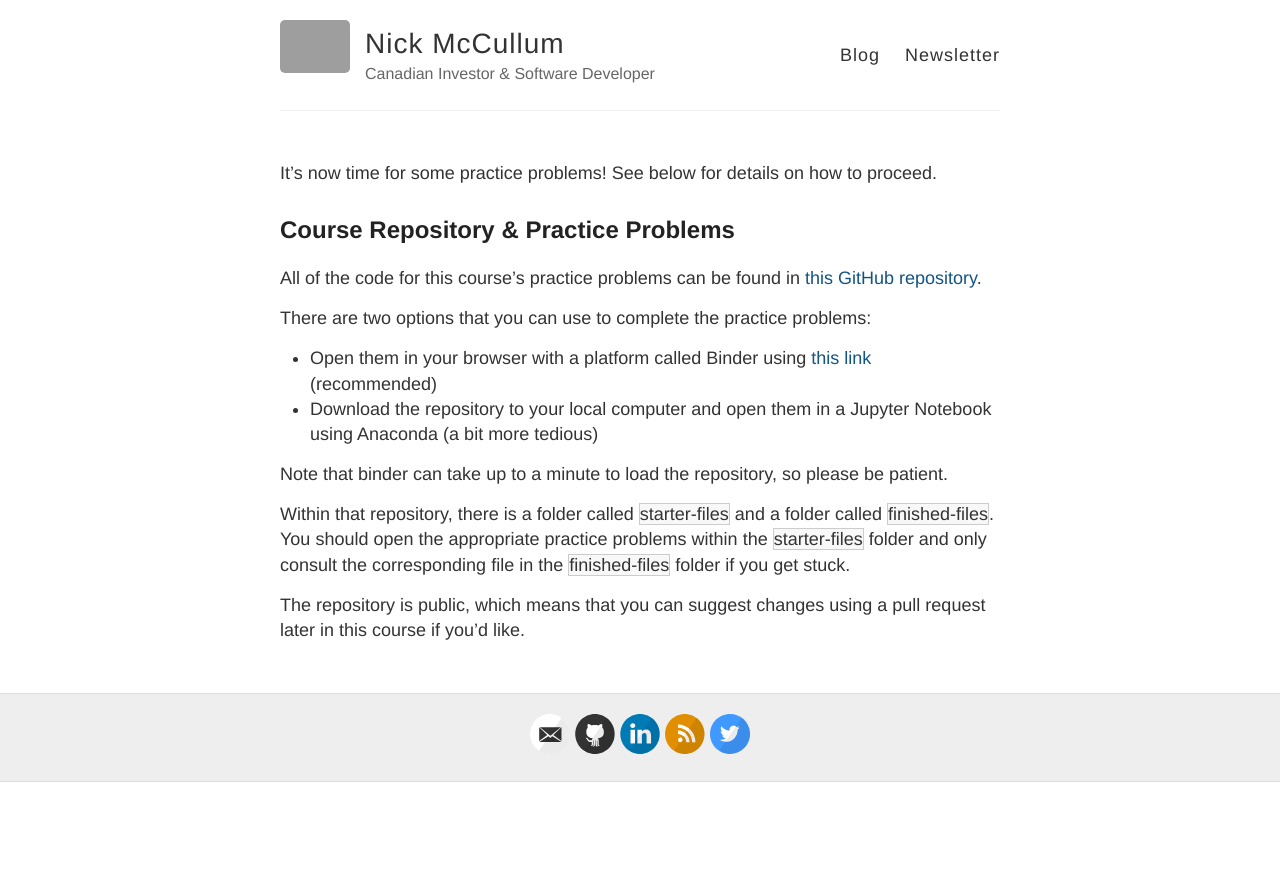
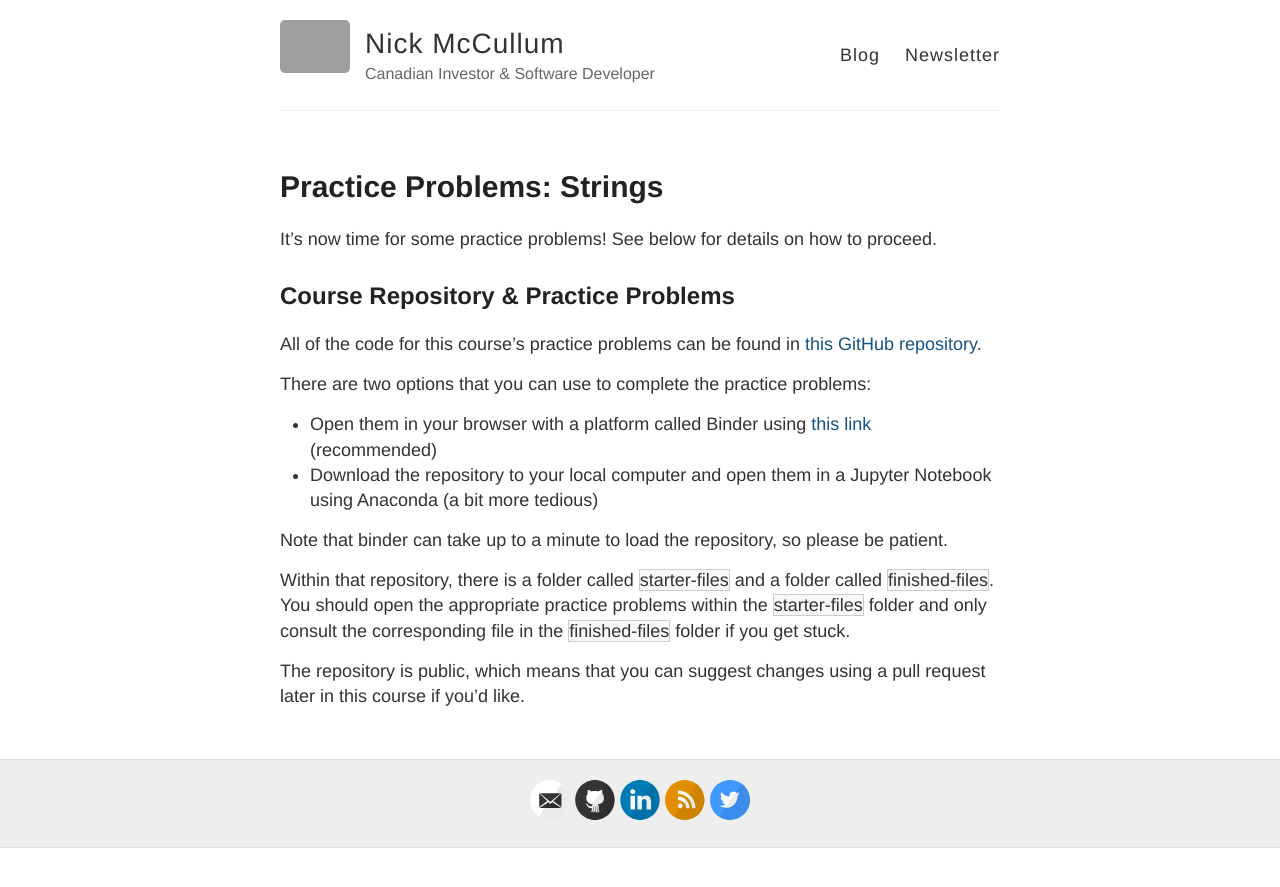
Before and after one commit to rosyberti/website, a Jekyll site: the page built from python-course/strings-practice-problems.md, in a window 1280 px wide. Shown: the top 887 px of the page. Built offline with Jekyll 4.4.1, drawn with Linux system fonts in a browser that asks for light colours; our own code applies the rules of GitHub Pages for plain Markdown files; grey boxes are pictures that could not be loaded.

Commit message:
fixed title

```diff
--- a/python-course/strings-practice-problems.md
+++ b/python-course/strings-practice-problems.md
@@ -1,6 +1,6 @@
 ---
 layout: page
-title: Practice Problems: Strings
+title: 'Practice Problems: Strings'
 ---
 
 It's now time for some practice problems! See below for details on how to proceed.
```
